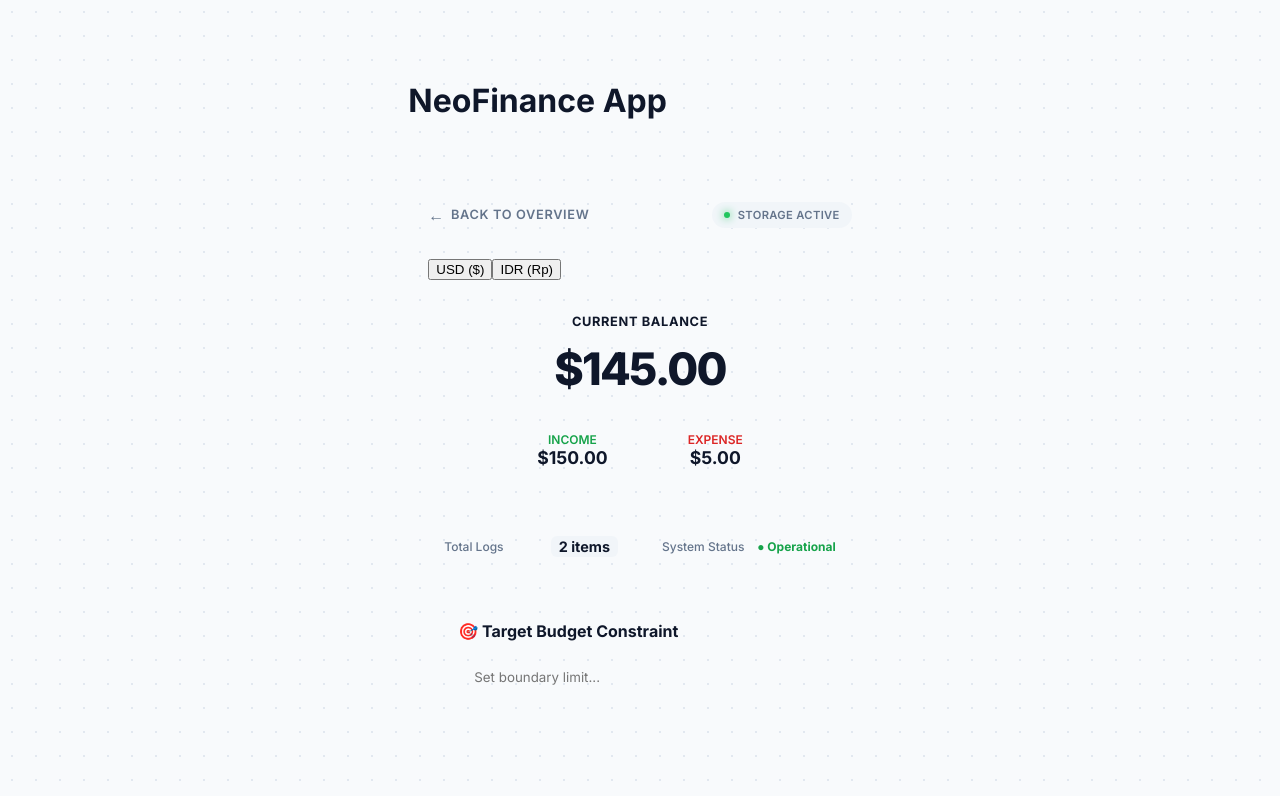
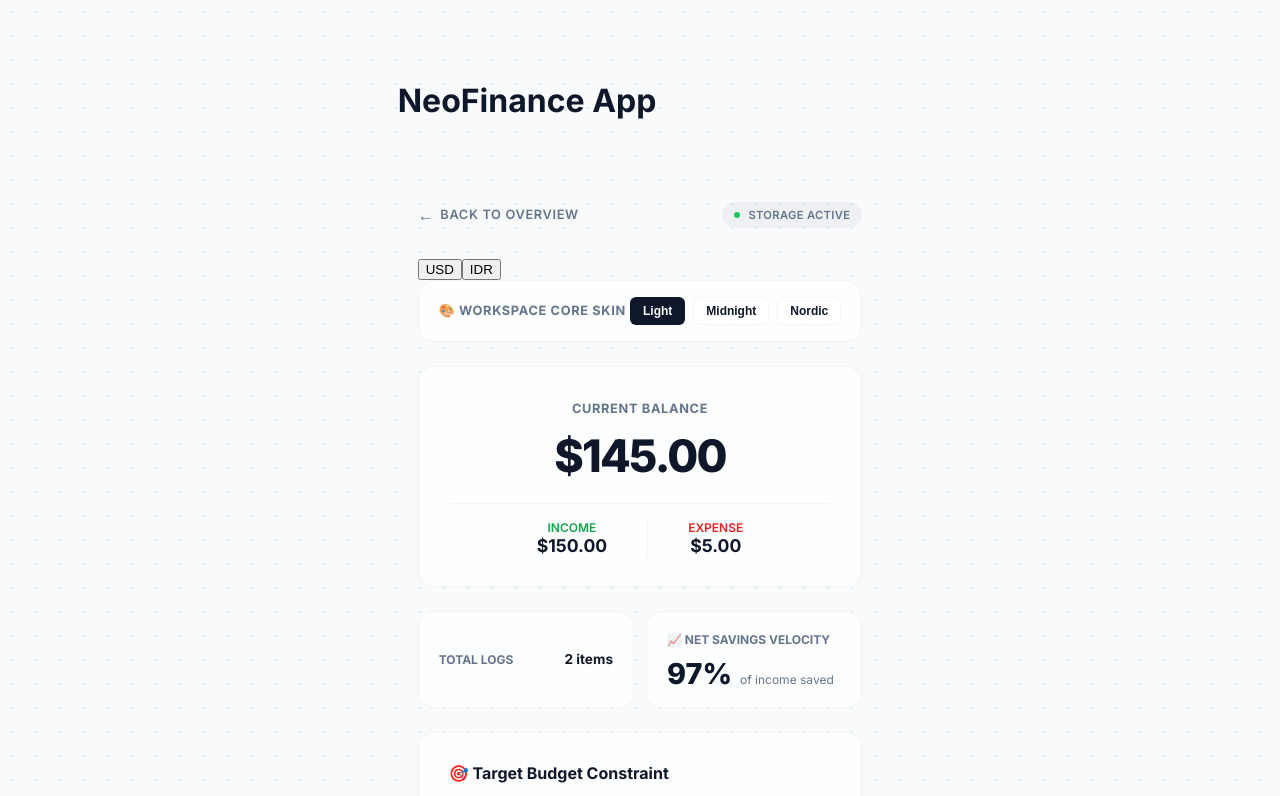
Before and after one commit to Alvinfaizt/personal-finance-dashboard, a React (Vite) app: page /dashboard in a window 1280 px wide. Shown: the top 796 px of the page. Built offline with nearby package versions, Linux system fonts and the light colour scheme.

Commit message:
fix: restore active currency indicator color collisions and load themes

```diff
--- a/src/components/Dashboard.jsx
+++ b/src/components/Dashboard.jsx
@@ -20,14 +20,12 @@ function Dashboard({
 }) {
   const navigate = useNavigate()
   const [budgetLimit, setBudgetLimit] = useState(0)
-
-  // Menghitung total volume transaksi untuk hiasan statistik ringkas
-  const totalTransactionsCount = transactions.length;
+  const totalTransactionsCount = transactions.length
 
   return (
     <div className="container">
 
-      {/* HEADER UTILITAS: Tombol Kembali & Hiasan Status Indicator */}
+      {/* HEADER UTILITAS */}
       <div style={{ display: 'flex', justifyContent: 'space-between', alignItems: 'center', marginBottom: '30px' }}>
         <button
           onClick={() => navigate('/')}
@@ -37,7 +35,7 @@ function Dashboard({
             padding: '0',
             fontWeight: 600,
             cursor: 'pointer',
-            color: '#64748b',
+            color: 'var(--text-muted)',
             fontFamily: "'Inter', sans-serif",
             fontSize: '0.8rem',
             letterSpacing: '0.05em',
@@ -48,59 +46,48 @@ function Dashboard({
             transition: 'color 0.2s ease, transform 0.2s ease',
           }}
           onMouseEnter={(e) => {
-            e.currentTarget.style.color = '#0f172a';
+            e.currentTarget.style.color = 'var(--text-main)';
             e.currentTarget.style.transform = 'translateX(-2px)';
           }}
           onMouseLeave={(e) => {
-            e.currentTarget.style.color = '#64748b';
+            e.currentTarget.style.color = 'var(--text-muted)';
             e.currentTarget.style.transform = 'translateX(0)';
           }}
         >
           <span style={{ fontSize: '1rem', lineHeight: '0' }}>←</span> Back to Overview
         </button>
 
-        {/* HIASAN 1: Status Live Node / Local Storage Indicator */}
-        <div style={{ display: 'flex', alignItems: 'center', gap: '8px', backgroundColor: '#f1f5f9', padding: '6px 12px', borderRadius: '20px' }}>
-          <span style={{
-            width: '6px',
-            height: '6px',
-            backgroundColor: '#22c55e',
-            borderRadius: '50%',
-            display: 'inline-block',
-            boxShadow: '0 0 8px #22c55e'
-          }} />
-          <span style={{ fontSize: '0.7rem', fontWeight: 600, color: '#64748b', letterSpacing: '0.03em', textTransform: 'uppercase' }}>
+        {/* STATUS OPERASIONAL */}
+        <div style={{ display: 'flex', alignItems: 'center', gap: '8px', backgroundColor: 'var(--border-color)', padding: '6px 12px', borderRadius: '20px' }}>
+          <span style={{ width: '6px', height: '6px', backgroundColor: '#22c55e', borderRadius: '50%', display: 'inline-block' }} />
+          <span style={{ fontSize: '0.7rem', fontWeight: 600, color: 'var(--text-muted)', letterSpacing: '0.03em', textTransform: 'uppercase' }}>
             Storage Active
           </span>
         </div>
       </div>
 
-      {/* BAR MATA UANG */}
+      {/* FIXED BAR MATA UANG */}
       <div className="currency-bar">
-        <button className={`btn-currency ${currency === 'USD' ? 'active' : ''}`} onClick={() => setCurrency('USD')}>USD ($)</button>
-        <button className={`btn-currency ${currency === 'IDR' ? 'active' : ''}`} onClick={() => setCurrency('IDR')}>IDR (Rp)</button>
+        <button className={`btn-currency ${currency === 'USD' ? 'active' : ''}`} onClick={() => setCurrency('USD')}>USD</button>
+        <button className={`btn-currency ${currency === 'IDR' ? 'active' : ''}`} onClick={() => setCurrency('IDR')}>IDR</button>
       </div>
+
+      {/* SAKLAR INTERFASIAL TEMA */}
+      <ThemeSwitcher />
 
       {errorMessage && <div className="neo-alert-danger">{errorMessage}</div>}
 
-      {/* UTAMA: Tampilan Saldo */}
       <BalanceBox transactions={transactions} formatMoney={formatMoney} />
 
-      {/* HIASAN 2: Mini Insight Row (Informasi Tambahan Estetik) */}
-      <div style={{ display: 'grid', gridTemplateColumns: '1fr 1fr', gap: '12px', marginBottom: '20px' }}>
-        <div className="neo-box" style={{ margin: 0, padding: '14px 16px', display: 'flex', justifyContent: 'space-between', alignItems: 'center' }}>
-          <span style={{ fontSize: '0.75rem', fontWeight: 500, color: '#64748b' }}>Total Logs</span>
-          <span style={{ fontSize: '0.9rem', fontWeight: 700, color: '#0f172a', backgroundColor: '#f1f5f9', padding: '2px 8px', borderRadius: '6px' }}>
-            {totalTransactionsCount} items
-          </span>
+      {/* DUA KOLOM METRIK WIDGET HIASAN */}
+      <div style={{ display: 'grid', gridTemplateColumns: '1fr 1fr', gap: '12px', marginBottom: '24px' }}>
+        <div className="neo-box" style={{ margin: 0, padding: '16px 20px', display: 'flex', justifyContent: 'space-between', alignItems: 'center' }}>
+          <span style={{ fontSize: '0.75rem', fontWeight: 700, color: 'var(--text-muted)', textTransform: 'uppercase' }}>Total Logs</span>
+          <span style={{ fontSize: '0.85rem', fontWeight: 700, color: 'var(--text-main)' }}>{totalTransactionsCount} items</span>
         </div>
-        <div className="neo-box" style={{ margin: 0, padding: '14px 16px', display: 'flex', justifyContent: 'space-between', alignItems: 'center' }}>
-          <span style={{ fontSize: '0.75rem', fontWeight: 500, color: '#64748b' }}>System Status</span>
-          <span style={{ fontSize: '0.75rem', fontWeight: 700, color: '#16a34a' }}>● Operational</span>
-        </div>
+        <SavingsRate transactions={transactions} />
       </div>
 
-      {/* Komponen Batas Anggaran */}
       <BudgetTracker
         transactions={transactions}
         budgetLimit={budgetLimit}
@@ -109,19 +96,15 @@ function Dashboard({
         currency={currency}
       />
 
-      {/* Form Tambah Transaksi */}
       <TransactionForm onAddTransaction={addTransaction} currency={currency} />
 
-      {/* Grafik Kembar */}
-      <div style={{ display: 'grid', gridTemplateColumns: 'repeat(auto-fit, minmax(280px, 1fr))', gap: '20px', marginBottom: '20px' }}>
+      <div style={{ display: 'grid', gridTemplateColumns: 'repeat(auto-fit, minmax(280px, 1fr))', gap: '20px', marginBottom: '24px' }}>
         <FinancialChart transactions={transactions} currency={currency} />
         <CategoryChart transactions={transactions} />
       </div>
 
-      {/* Riwayat Daftar Transaksi */}
       <TransactionList transactions={transactions} onDeleteTransaction={deleteTransaction} formatMoney={formatMoney} />
     </div>
   )
 }
-
 export default Dashboard
```
